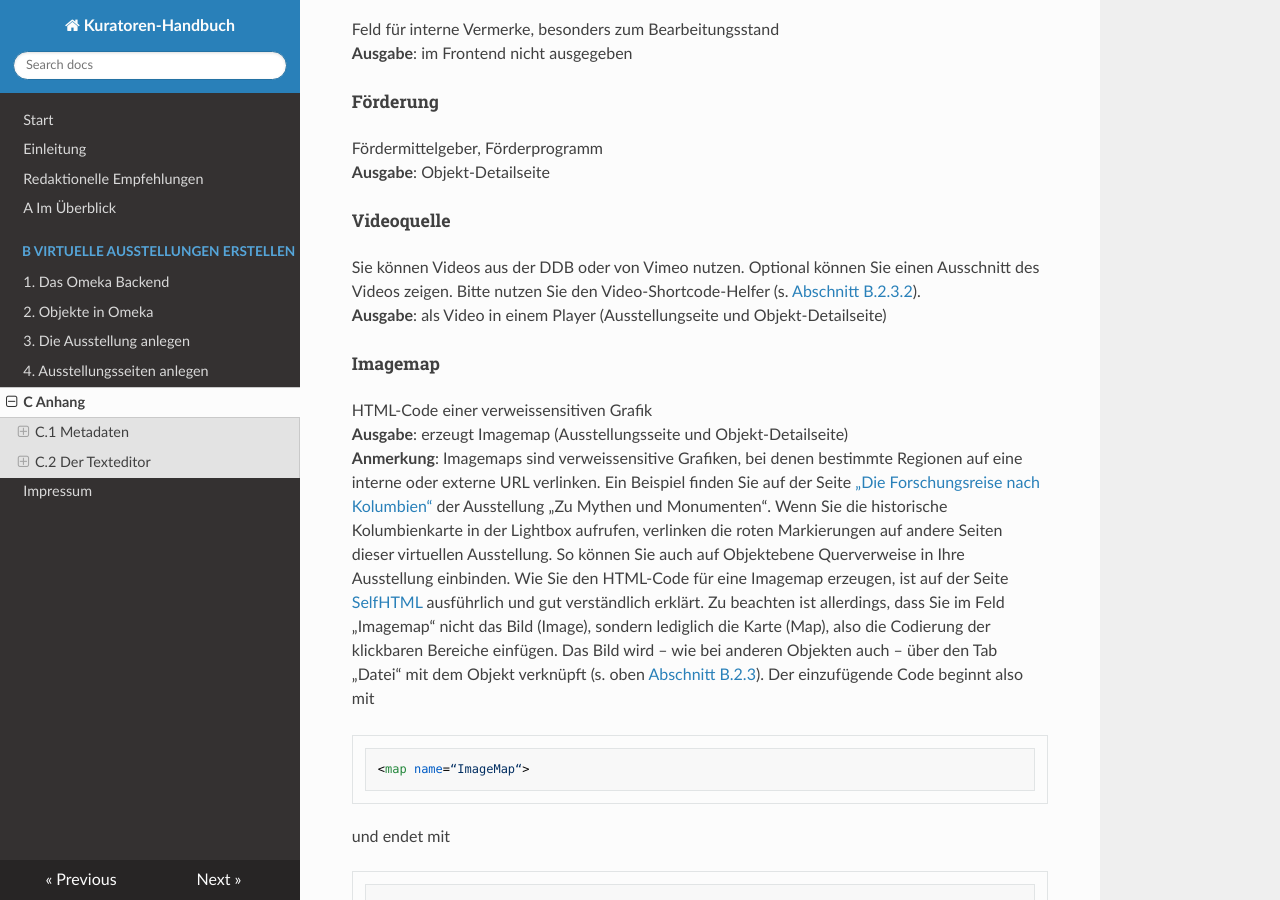
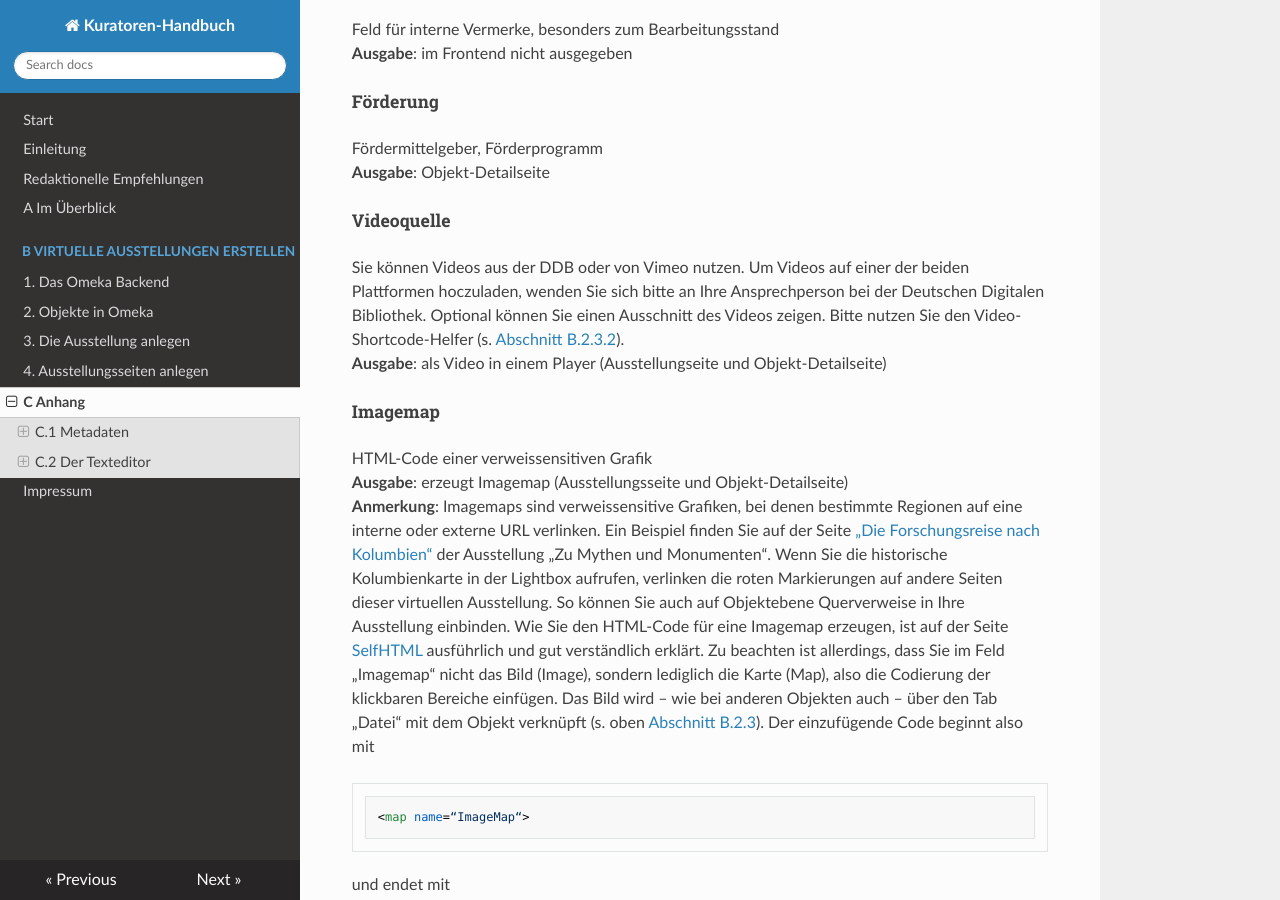
Before and after one commit to mbuechner/ddb-virtualexhibitions-docs, an MkDocs documentation site: the page built from docs/anhang.md, in a window 1280 px wide and 900 px high, scrolled down 3562 px. Built offline with MkDocs 1.6.1, drawn with Linux system fonts in a browser that asks for light colours; nearby versions of some CDN libraries; old or Windows-style settings are respelled for this version of MkDocs.

Commit message:
added a note on videos

```diff
--- a/docs/anhang.md
+++ b/docs/anhang.md
@@ -119,7 +119,7 @@ Fördermittelgeber, Förderprogramm
 
 ##### Videoquelle
 
-Sie können Videos aus der DDB oder von Vimeo nutzen. Optional können Sie einen Ausschnitt des Videos zeigen. Bitte nutzen Sie den Video-Shortcode-Helfer (s. [Abschnitt B.2.3.2][1]).
+Sie können Videos aus der DDB oder von Vimeo nutzen. Um Videos auf einer der beiden Plattformen hoczuladen, wenden Sie sich bitte an Ihre Ansprechperson bei der Deutschen Digitalen Bibliothek. Optional können Sie einen Ausschnitt des Videos zeigen. Bitte nutzen Sie den Video-Shortcode-Helfer (s. [Abschnitt B.2.3.2][1]).
 **Ausgabe**: als Video in einem Player (Ausstellungseite und Objekt-Detailseite)
 
 ##### Imagemap
```
